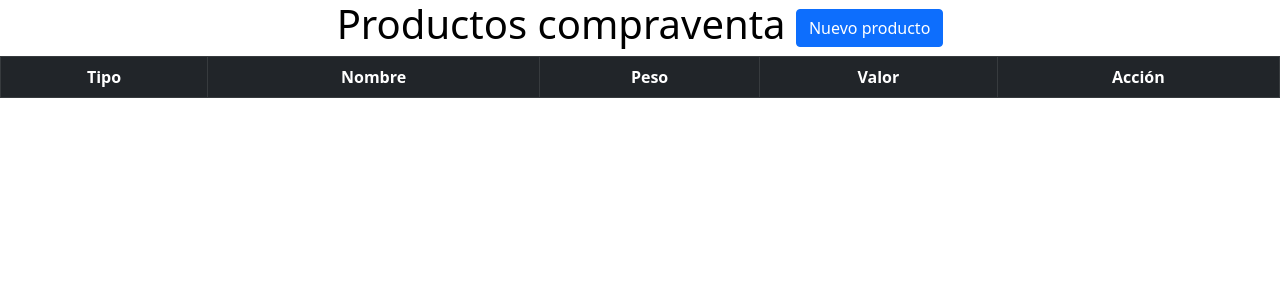
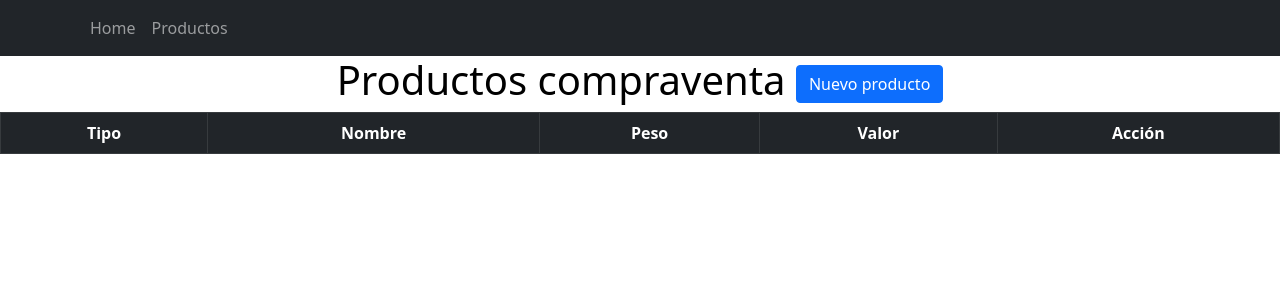
Before and after one commit to SamirCortes/react-tradding-guaca, a React (Create React App) app: page /productos in a window 1280 px wide. Shown: the top 300 px of the page. Built offline with nearby package versions, Linux system fonts and the light colour scheme.

Commit message:
Add routes

```diff
--- a/package.json
+++ b/package.json
@@ -7,9 +7,11 @@
     "@testing-library/react": "^11.2.7",
     "@testing-library/user-event": "^12.8.3",
     "bootstrap": "^5.1.3",
+    "history": "^5.1.0",
     "react": "^17.0.2",
     "react-bootstrap": "^2.0.2",
     "react-dom": "^17.0.2",
+    "react-router-dom": "^5.2.0",
     "react-scripts": "4.0.3",
     "web-vitals": "^1.1.2"
   },
--- a/src/App.js
+++ b/src/App.js
@@ -1,29 +1,42 @@
 import React, { useState } from 'react';
+import {
+  BrowserRouter as Router,
+  Switch,
+  Route,
+} from "react-router-dom";
 import './App.css';
-import Button from 'react-bootstrap/Button';
-import ListProducts from './components/ListProducts.js';
-import FormProducts from './components/FormProducts.js';
 
+import Home from './pages/Home.js';
+import Products from './pages/Products.js';
+import Navbar from 'react-bootstrap/Navbar';
+import Container from 'react-bootstrap/Container';
+import Nav from 'react-bootstrap/Nav';
 
 function App() {
-  const [show, setShow] = useState(false);
-  const [products, setProducts] = useState(JSON.parse(localStorage.getItem('products')) || []);
-
-  const handleClose = () => setShow(false);
-  const handleShow = () => setShow(true);
 
   return (
-    <div className="App">
-      <header className="App-header">
+    <Router>
       <div>
-        <h1>Productos compraventa <Button variant="primary" onClick={handleShow}>Nuevo producto</Button></h1>
-
+      {/* Estilos del menu */}
+      <Navbar bg="dark" variant="dark">
+        <Container>
+        <Nav className="me-auto">
+          <Nav.Link href="./">Home</Nav.Link>
+          <Nav.Link href="productos">Productos</Nav.Link>
+        </Nav>
+        </Container>
+      </Navbar>
+      {/* Declaro las rutas */}
+      <Switch>
+        <Route exact path="/">
+          <Home />
+        </Route>
+        <Route path="/productos">
+          <Products />
+        </Route>
+      </Switch>
       </div>
-      <ListProducts handleForm={handleShow} products={products} setProducts={setProducts} ></ListProducts>
-      <FormProducts show={show} onClose={handleClose} setProducts={setProducts} ></FormProducts>
-
-      </header>
-    </div>
+    </Router>
   );
 }
 
--- a/src/components/ListProducts.js
+++ b/src/components/ListProducts.js
@@ -1,4 +1,4 @@
-import React, {useState} from 'react';
+import React from 'react';
 
 import Table from 'react-bootstrap/Table';
 import Button from 'react-bootstrap/Button';
--- /dev/null
+++ b/src/pages/Home.js
@@ -0,0 +1,7 @@
+import React from 'react';
+
+function Home() {
+    return <h1>Home</h1>;
+}
+
+export default Home;
--- /dev/null
+++ b/src/pages/Products.js
@@ -0,0 +1,30 @@
+import React, {useState} from 'react';
+
+import Button from 'react-bootstrap/Button';
+import ListProducts from '../components/ListProducts.js';
+import FormProducts from '../components/FormProducts.js';
+
+function Products() {
+    // Hooks
+    const [show, setShow] = useState(false);
+    const [products, setProducts] = useState(JSON.parse(localStorage.getItem('products')) || []);
+
+    const handleClose = () => setShow(false);
+    const handleShow = () => setShow(true);
+
+    return (
+    <div className="App">
+        <header className="App-header">
+        <div>
+            <h1>Productos compraventa <Button variant="primary" onClick={handleShow}>Nuevo producto</Button></h1>
+
+        </div>
+        <ListProducts handleForm={handleShow} products={products} setProducts={setProducts} ></ListProducts>
+        <FormProducts show={show} onClose={handleClose} setProducts={setProducts} ></FormProducts>
+
+        </header>
+    </div>
+    );
+}
+
+export default Products;
```
Also changed, not shown: 1 other file (tests, documents, lock files or other folders).
